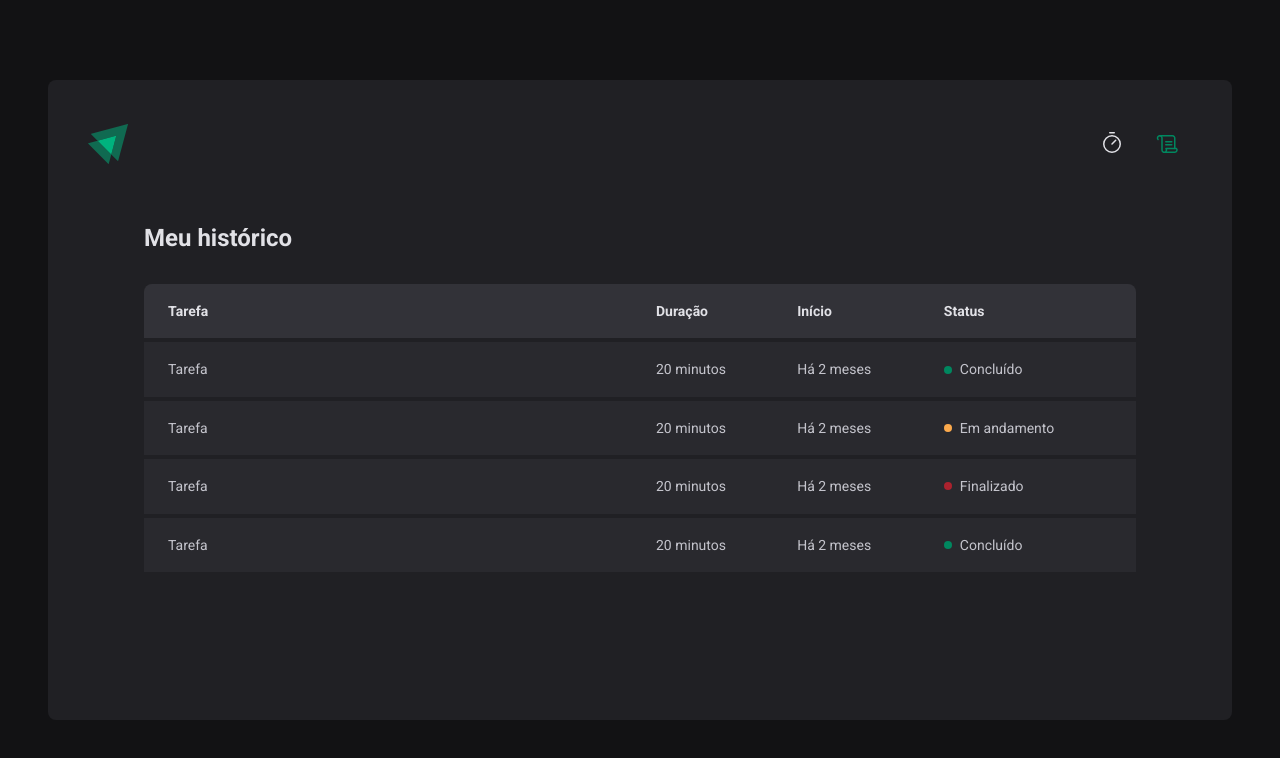
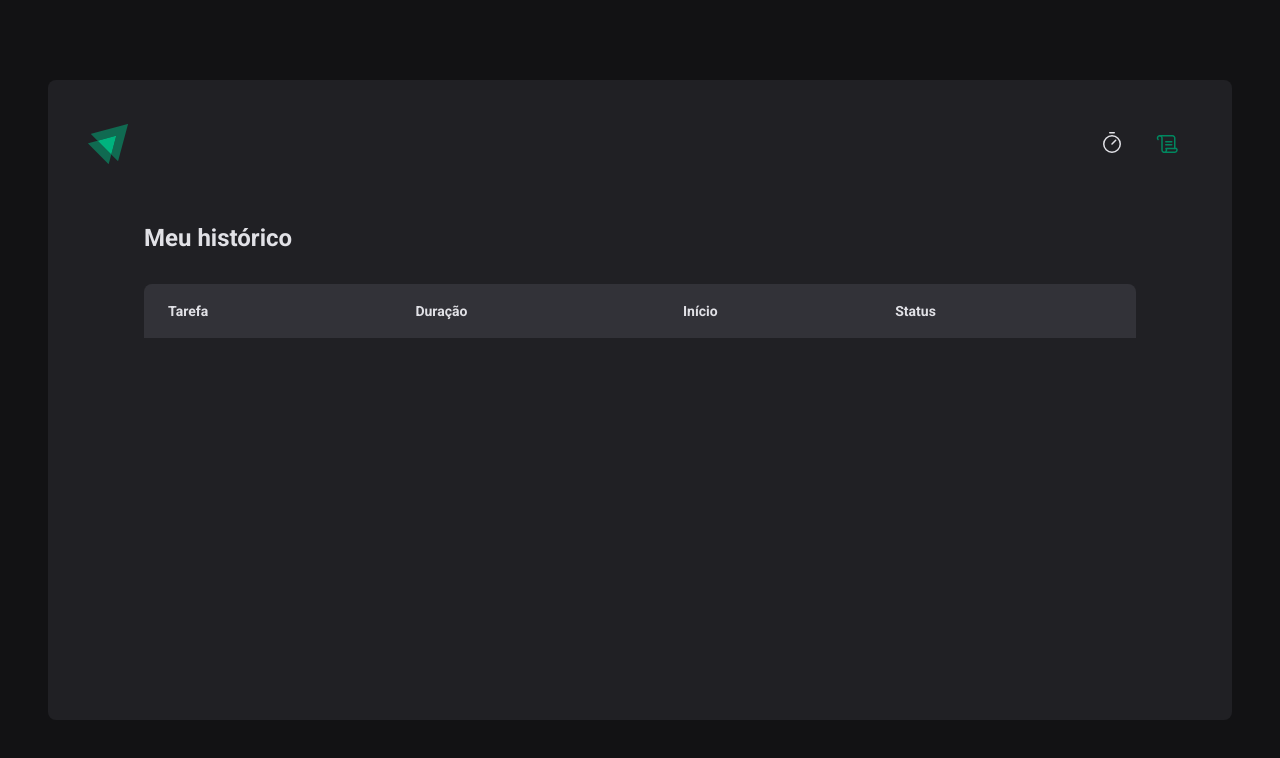
Before and after one commit to Jeimissonb/ignite-timer, a React (Vite) app: page /history in a window 1280 px wide. Shown: the top 758 px of the page. Built offline with nearby package versions, Linux system fonts and the light colour scheme.

Commit message:
finishing context and formating date in history

```diff
--- a/src/pages/History/index.tsx
+++ b/src/pages/History/index.tsx
@@ -1,6 +1,8 @@
 import { useContext } from 'react'
 import { HistoryContainer, HistoryList, Status } from './styles'
 import { CyclesContext } from '../../contexts/CyclesContext'
+import ptBR from 'date-fns/locale/pt-BR'
+import { formatDistanceToNow } from 'date-fns'
 
 export function History() {
   const { cycles } = useContext(CyclesContext)
@@ -20,38 +22,33 @@ export function History() {
             </tr>
           </thead>
           <tbody>
-            <tr>
-              <td>Tarefa</td>
-              <td>20 minutos</td>
-              <td>Há 2 meses</td>
-              <td>
-                <Status statusColor="green"> Concluído </Status>
-              </td>
-            </tr>
-            <tr>
-              <td>Tarefa</td>
-              <td>20 minutos</td>
-              <td>Há 2 meses</td>
-              <td>
-                <Status statusColor="yellow"> Em andamento </Status>
-              </td>
-            </tr>
-            <tr>
-              <td>Tarefa</td>
-              <td>20 minutos</td>
-              <td>Há 2 meses</td>
-              <td>
-                <Status statusColor="red"> Finalizado </Status>
-              </td>
-            </tr>
-            <tr>
-              <td>Tarefa</td>
-              <td>20 minutos</td>
-              <td>Há 2 meses</td>
-              <td>
-                <Status statusColor="green"> Concluído </Status>
-              </td>
-            </tr>
+            {cycles.map((cycle) => {
+              return (
+                <tr key={cycle.id}>
+                  <td>{cycle.task}</td>
+                  <td>{cycle.minutesAmount}</td>
+                  <td>
+                    {formatDistanceToNow(cycle.startDate, {
+                      addSuffix: true,
+                      locale: ptBR,
+                    })}
+                  </td>
+                  <td>
+                    {cycle.finishedDate && (
+                      <Status statusColor="green"> Concluído </Status>
+                    )}
+
+                    {cycle.interruptedDate && (
+                      <Status statusColor="red"> Interrompido </Status>
+                    )}
+
+                    {!cycle.interruptedDate && !cycle.interruptedDate && (
+                      <Status statusColor="yellow"> Em andamento </Status>
+                    )}
+                  </td>
+                </tr>
+              )
+            })}
           </tbody>
         </table>
       </HistoryList>
```
